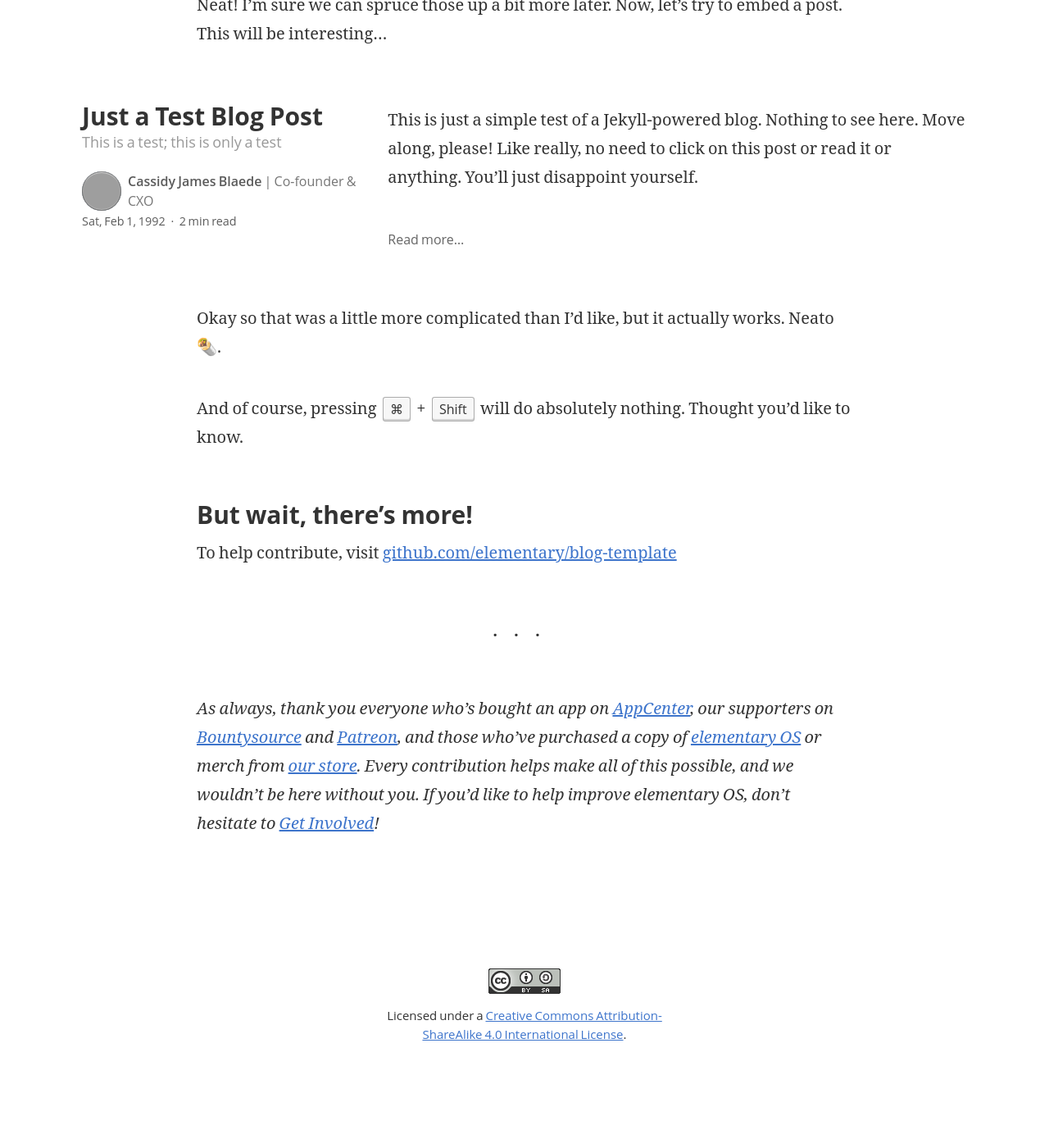
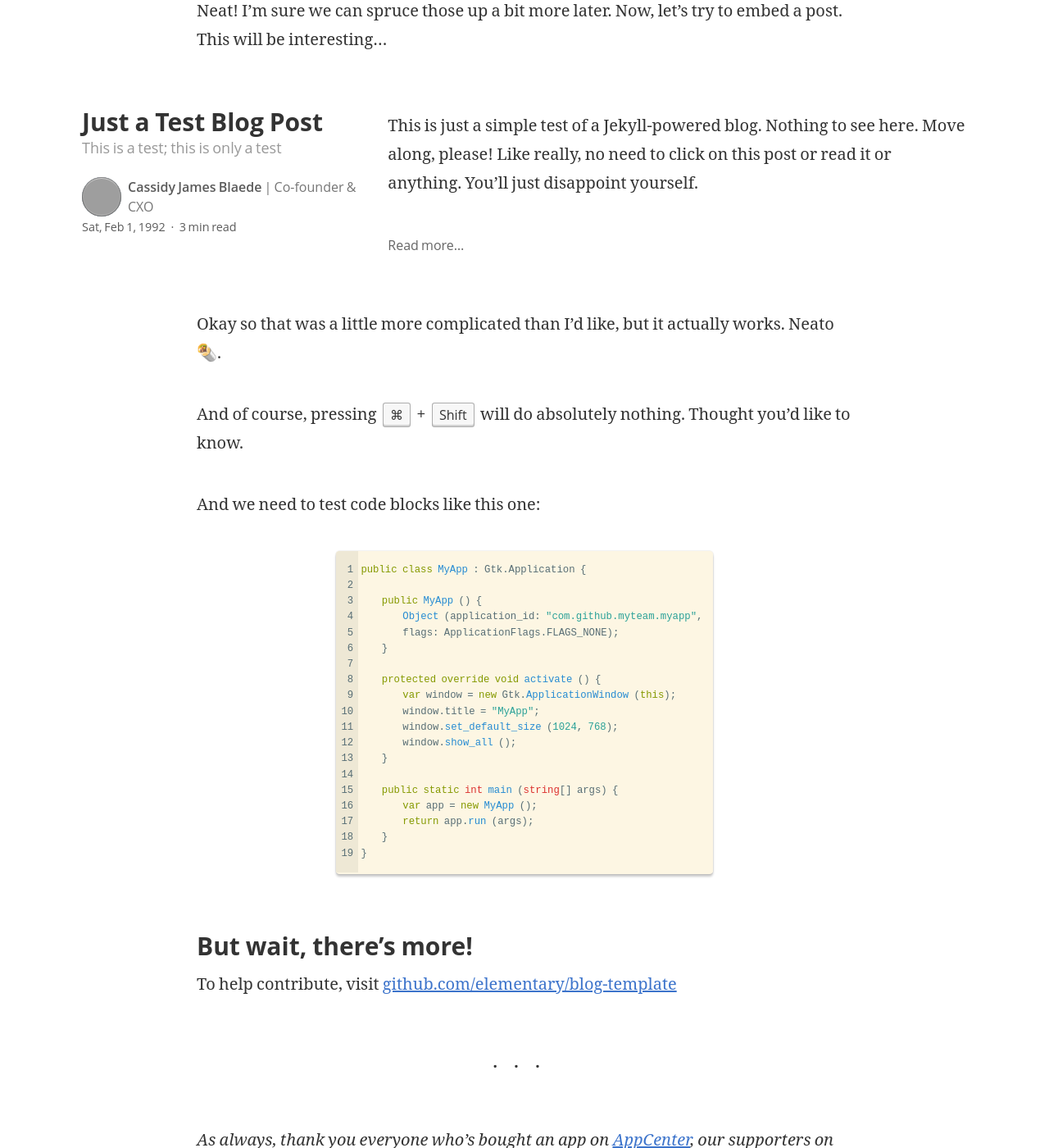
Before and after one commit to elementary/blog-template, a Jekyll site: the page built from _posts/1992-02-01-test.md, in a window 1280 px wide and 1400 px high, scrolled down 4702 px. Shown: the whole window at 82% size. Built offline with Jekyll 4.4.1, drawn with Linux system fonts in a browser that asks for light colours; our own code applies the rules of GitHub Pages for plain Markdown files; grey boxes are pictures that could not be loaded.

Commit message:
Add a code block to test post and fix up code blocks (#16)

````diff
--- a/_posts/1992-02-01-test.md
+++ b/_posts/1992-02-01-test.md
@@ -91,6 +91,30 @@ Okay so that was a little more complicated than I'd like, but it actually works.
 
 And of course, pressing <kbd>⌘</kbd> + <kbd>Shift</kbd> will do absolutely nothing. Thought you'd like to know.
 
+And we need to test code blocks like this one:
+
+```vala
+public class MyApp : Gtk.Application {
+
+    public MyApp () {
+        Object (application_id: "com.github.myteam.myapp",
+        flags: ApplicationFlags.FLAGS_NONE);
+    }
+
+    protected override void activate () {
+        var window = new Gtk.ApplicationWindow (this);
+        window.title = "MyApp";
+        window.set_default_size (1024, 768);
+        window.show_all ();
+    }
+
+    public static int main (string[] args) {
+        var app = new MyApp ();
+        return app.run (args);
+    }
+}
+```
+
 ## But wait, there's more!
 
 To help contribute, visit [github.com/elementary/blog-template](https://github.com/elementary/blog-template)
--- a/_sass/_code.scss
+++ b/_sass/_code.scss
@@ -1,5 +1,12 @@
 // Solarized Code Highlighting
 // Adapted from https://gist.github.com/nicolashery/5765395
+
+code {
+  background-color: var(--secondary-bg-color);
+  border-radius: 0.25em;
+  font-size: 0.85em;
+  padding: 0.2em;
+}
 
 .highlighter-rouge {
   margin: 2em auto;
@@ -10,19 +17,24 @@
     box-shadow:
       0 0 0 1px rgba(0, 0, 0, 0.05),
       0 3px 3px rgba(0, 0, 0, 0.22);
+    line-height: 1;
   }
 }
 
 .highlight {
-
+  code {
+    padding: 0;
+  }
 
   table {
+    border-spacing: 0;
     margin: auto;
   }
 }
 
 .rouge-code {
   padding-left: 0.25em;
+  padding-right: 1em;
 }
 
 
@@ -38,7 +50,7 @@
 
   .gl {
     background-color: var(--solarized-base2);
-    padding: 0 0.25em;
+    padding: 0 0.5em;
     text-align: right;
   }
 
````
